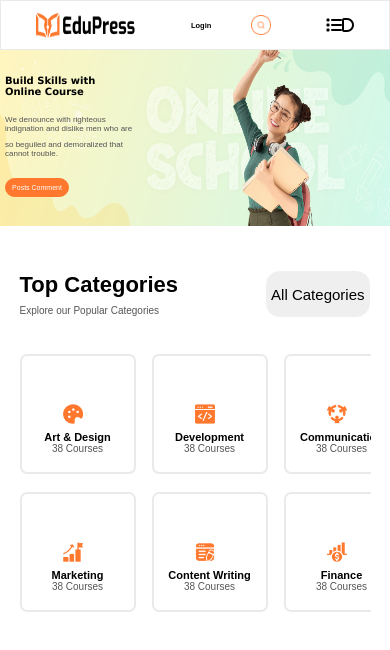
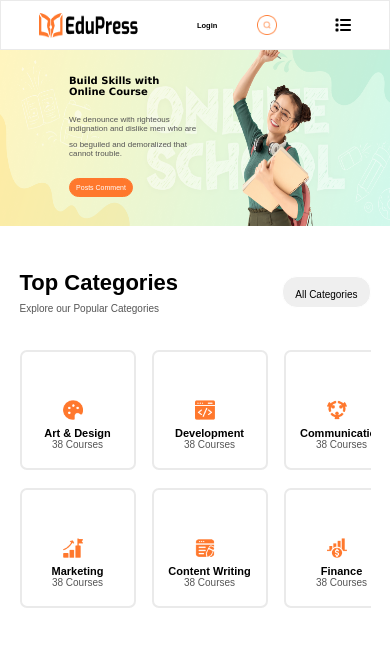
Before and after one commit to Elilaw179/edu_test, a plain HTML site: page index.html in a window 390 px wide. Drawn offline with Linux system fonts and the light colour scheme.

Commit message:
Add files via upload
update

```diff
--- a/index.css
+++ b/index.css
@@ -113,6 +113,7 @@ img {
   width: 25%;
   bottom: 55%;
   left: 10%;
+
 }
 
 .hero-txt p {
@@ -165,11 +166,12 @@ img {
   border-radius: 15px;
 }
 .h-btn button {
-  font-size: 15px;
+  font-size: 10px;
   border-radius: 15px;
-  height: 3rem;
-  padding: 5px;
+  height: 2rem;
+  padding: 12px;
   border: 1px solid white;
+
 }
 
 .top-card-container {
@@ -334,6 +336,17 @@ img {
     width: 20px;
     height: 20px;
   }
+
+  .hero-txt {
+    width: 9rem;
+    margin-top: -10rem;
+    padding: 5px;
+    position: unset;
+    margin-left: 4rem;
+  }
+
+
+
 }
 @media (max-width: 2800px) {
   .hero img {
--- a/index.html
+++ b/index.html
@@ -29,7 +29,7 @@
             <img src="Search.png" alt=" srch-icon" />
           </div>
           <div class="list-icon">
-            <i id="list" class="fa-solid fa-list">d</i>
+            <i id="list" class="fa-solid fa-list"></i>
           </div>
         </div>
 
```
